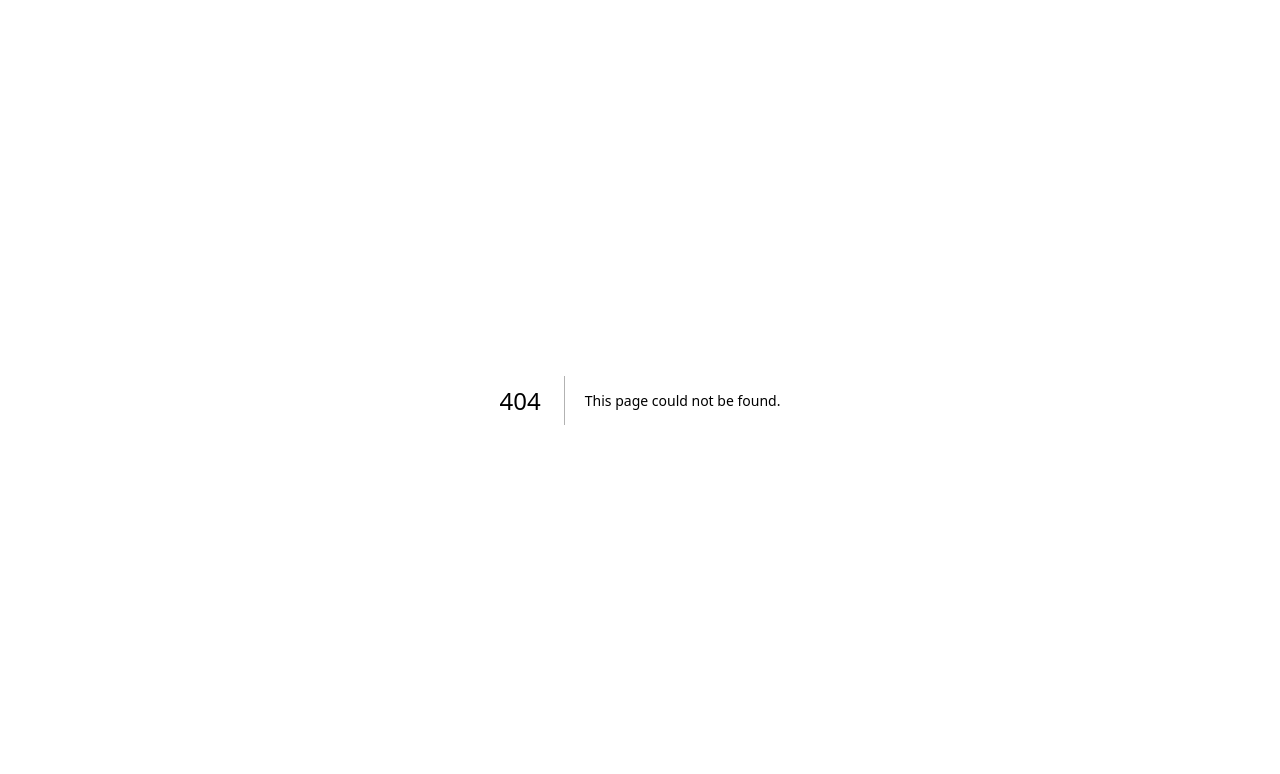
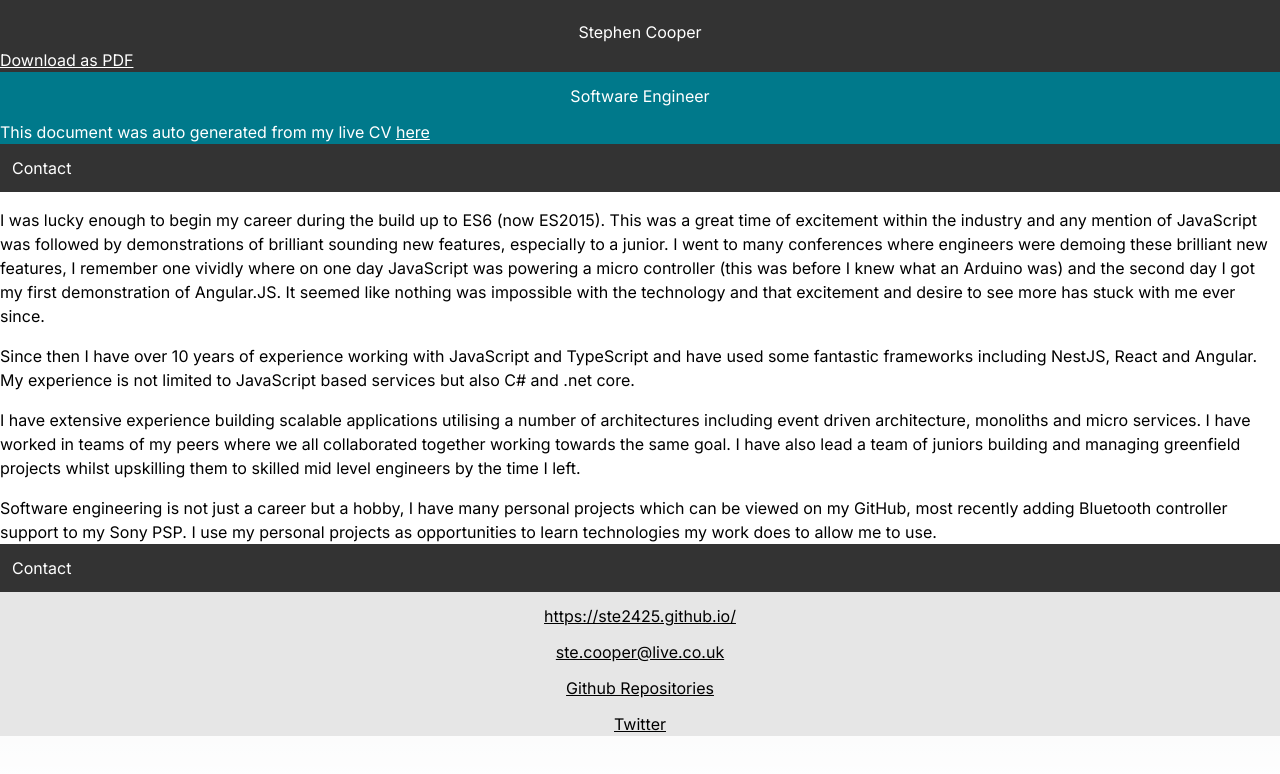
Before and after one commit to ste2425/CV, a Next.js app: page /CV/cover in a window 1280 px wide. Before the commit this address had no page. Shown: the top 774 px of the page. Built offline with nearby package versions, Linux system fonts and the light colour scheme.

Commit message:
Added cover letter

```diff
--- a/src/components/cvComponent.tsx
+++ b/src/components/cvComponent.tsx
@@ -3,6 +3,7 @@ import Row from "react-bootstrap/Row";
 import Col from "react-bootstrap/Col";
 import { ICV } from "@/cvDataTypes";
 import { EntityDescriptionComponent } from "@/components/entityDescriptionComponent";
+import { HeaderComponent } from "./headerComponent";
 
 export interface ICVComponentProps {
     cv: ICV
@@ -11,15 +12,7 @@ export interface ICVComponentProps {
 export function CVComponent({ cv }: ICVComponentProps) {
     return (
         <Container>
-            <Row>
-                <Col xs={12} md={8} className="gray text-white flex-column d-flex justify-content-center align-items-center">
-                    <h1 className="fs-1 p-5 pb-1 text-center">{cv.name}</h1>
-                    <a className="text-primary generate-message" href="StephenCooper-CV.pdf" download="StephenCooper-CV.pdf"><u>Download as PDF</u></a>
-                </Col>
-                <Col xs={12} md={4} className="blue text-white col-4 d-flex justify-content-center align-items-center">
-                    <p className="fs-4 p-3 text-center">{cv.jobTitle}</p>
-                </Col>
-            </Row>
+            <HeaderComponent name={cv.name} jobTitle={cv.jobTitle} downloadUrl="StephenCooper-CV.pdf" />
             <Row>
                 <Col xs={12} md={8} className="blue text-white d-flex justify-content-center align-items-center">
                     <p className="generated-message d-none">This document was auto generated from my live CV <a className="w-100" href="https://ste2425.github.io/CV"><u>here</u></a></p>
--- /dev/null
+++ b/src/components/headerComponent.tsx
@@ -0,0 +1,22 @@
+import Row from "react-bootstrap/Row";
+import Col from "react-bootstrap/Col";
+
+export interface IHeaderComponentProps {
+    name: string,
+    jobTitle: string,
+    downloadUrl: string
+}
+
+export function HeaderComponent({ name, jobTitle, downloadUrl } : IHeaderComponentProps) {
+    return (
+        <Row>
+            <Col xs={12} md={8} className="gray text-white flex-column d-flex justify-content-center align-items-center">
+                <h1 className="fs-1 p-5 pb-1 text-center">{name}</h1>
+                <a className="text-primary generate-message" href={downloadUrl} download={downloadUrl}><u>Download as PDF</u></a>
+            </Col>
+            <Col xs={12} md={4} className="blue text-white col-4 d-flex justify-content-center align-items-center">
+                <p className="fs-4 p-3 text-center">{jobTitle}</p>
+            </Col>
+        </Row>
+    );
+}
--- /dev/null
+++ b/src/pages/cover.tsx
@@ -0,0 +1,51 @@
+import { Inter } from "next/font/google";
+import { cvData } from "@/cvData";
+import Container from "react-bootstrap/Container";
+import Row from "react-bootstrap/Row";
+import Col from "react-bootstrap/Col";
+import { HeaderComponent } from "@/components/headerComponent";
+
+const inter = Inter({ subsets: ["latin"] });
+
+export default function Test() {
+  const cv = cvData;
+  return (
+    <main
+      className={`flex h-100 flex-col items-center justify-between ${inter.className}`}
+    >
+      <Container>
+            <HeaderComponent name={cv.name} jobTitle={cv.jobTitle} downloadUrl="StephenCooper-CV.pdf" />
+
+            <Row>
+                <Col xs={12} md={8} className="blue text-white d-flex justify-content-center align-items-center">
+                    <p className="generated-message d-none">This document was auto generated from my live CV <a className="w-100" href="https://ste2425.github.io/CV"><u>here</u></a></p>
+                </Col>
+                <Col xs={4} className="d-none d-md-flex gray text-white justify-content-center align-items-center">
+                    <h2 className="fs-4 p-3">Contact</h2>
+                </Col>
+            </Row>
+            <Row>
+                <Col xs={12} md={8} className="bg-white">
+                  <p className="pt-4">I was lucky enough to begin my career during the build up to ES6 (now ES2015). This was a great time of excitement within the industry and any mention of JavaScript was followed by demonstrations of brilliant sounding new features, especially to a junior. I went to many conferences where engineers were demoing these brilliant new features, I remember one vividly where on one day JavaScript was powering a micro controller (this was before I knew what an Arduino was) and the second day I got my first demonstration of Angular.JS. It seemed like nothing was impossible with the technology and that excitement and desire to see more has stuck with me ever since.</p>
+
+                  <p className="pt-4">Since then I have over 10 years of experience working with JavaScript and TypeScript and have used some fantastic frameworks including NestJS, React and Angular. My experience is not limited to JavaScript based services but also C# and .net core.</p>
+
+                  <p className="pt-4">I have extensive experience building scalable applications utilising a number of architectures including event driven architecture, monoliths and micro services. I have worked in teams of my peers where we all collaborated together working towards the same goal. I have also lead a team of juniors building and managing greenfield projects whilst upskilling them to skilled mid level engineers by the time I left.</p>
+
+                  <p className="pt-4">Software engineering is not just a career but a hobby, I have many personal projects which can be viewed on my GitHub, most recently adding Bluetooth controller support to my Sony PSP. I use my personal projects as opportunities to learn technologies  my work does to allow me to use.</p>
+                </Col>
+                <Col xs={12} className="d-md-none gray text-white d-flex justify-content-center align-items-center">
+                    <h2 className="fs-4 p-3">Contact</h2>
+                </Col>
+                <Col xs={12} md={4} className="gray2">
+                    {cv.socials.map(({ name, url }, i) =>
+                        <div key={i} className="pt-3 text-center">
+                            <a className="w-100 text-primary" href={url}><u>{name}</u></a>
+                        </div>
+                    )}
+                </Col>
+            </Row>
+        </Container>
+    </main>
+  );
+}
--- a/src/styles/globals.css
+++ b/src/styles/globals.css
@@ -6,6 +6,10 @@
   --foreground-rgb: 0, 0, 0;
   --background-start-rgb: 214, 219, 220;
   --background-end-rgb: 255, 255, 255;
+}
+
+html, body, #__next {
+  height: 100%;
 }
 
 body {
```
